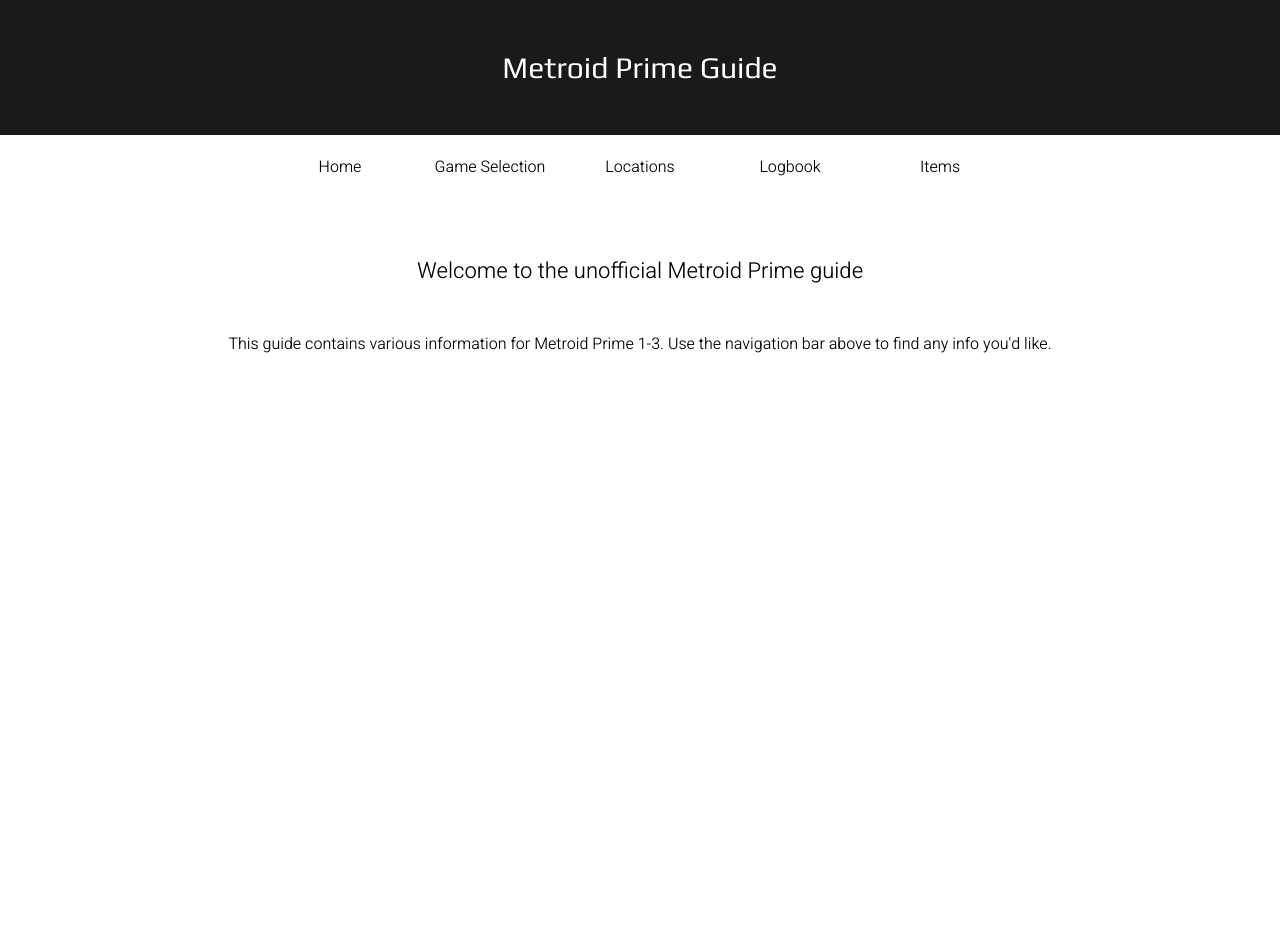
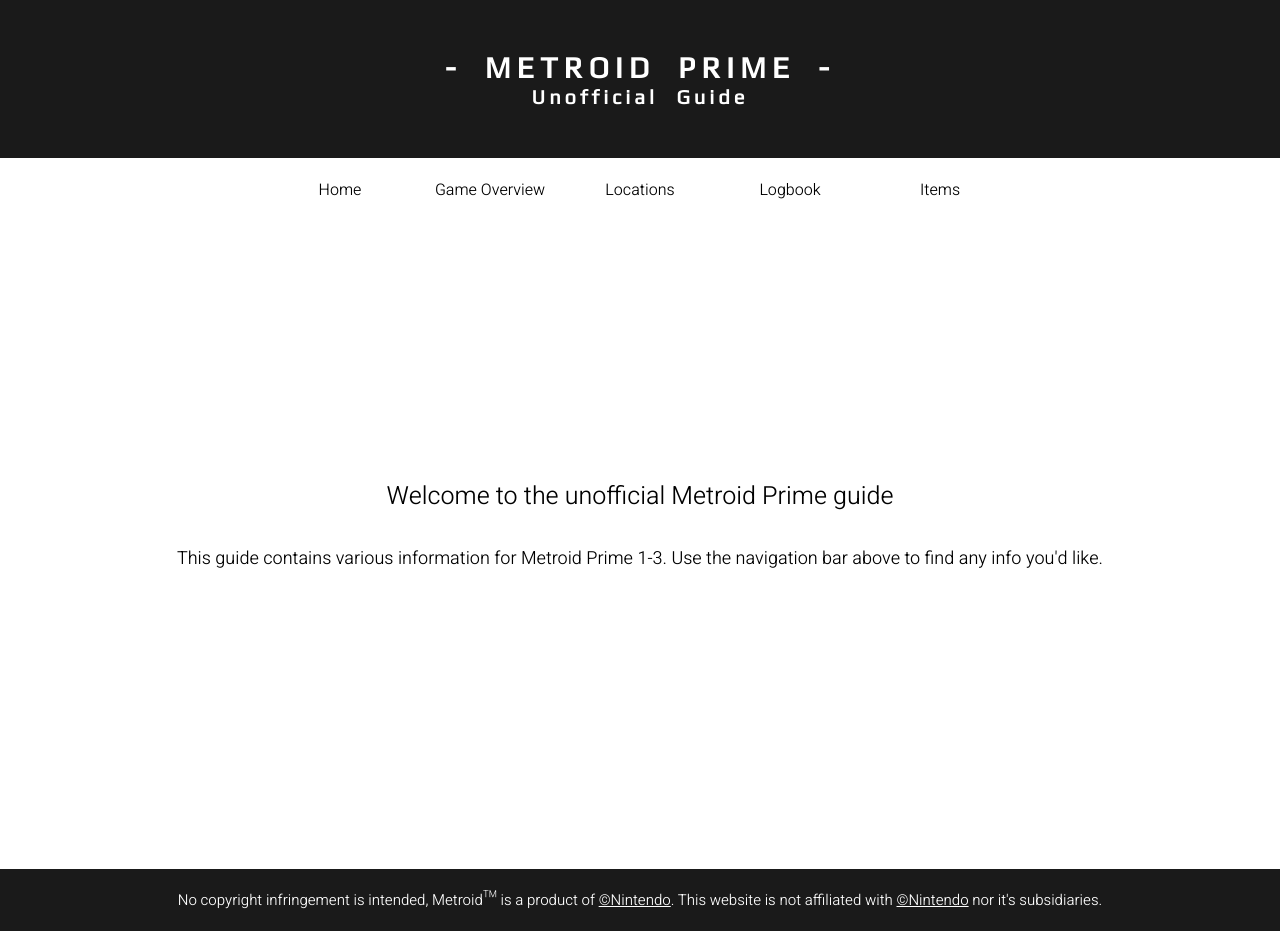
Before and after one commit to JadenRodriguez-tx/metroid-prime-guide, a plain HTML site: page main-page/index.html in a window 1280 px wide. Before the commit the page ends 800 px from the top, so only its background shows below. Drawn offline with Linux system fonts and the light colour scheme.

Commit message:
Modified design. Added disclaimer.

```diff
--- a/main-page/index.html
+++ b/main-page/index.html
@@ -18,24 +18,29 @@
 </head>
 
 <body>
-<h1>Metroid Prime Guide</h1>
+<header>
+    <h1>- METROID PRIME -</h1>
+    <h2>Unofficial Guide</h2>
+</header>
 
-<ul id="nav">
+<ul id="nav">                                               <!-- Add dropdowns for each navbar link -->
     <li><a href="/main-page/index.html">Home</a></li>
-    <li><a href="#">Game Selection</a></li>
+    <li><a href="#">Game Overview</a></li>
     <li><a href="#">Locations</a></li>
     <li><a href="#">Logbook</a></li>
     <li><a href="#">Items</a></li>
 </ul>
 
-<div id="welcome">
-    <p>Welcome to the unofficial Metroid Prime guide</p>
-</div>
+<p id="welcome">Welcome to the unofficial Metroid Prime guide</p>
 
-<div id="how-to-use">
-    <p>This guide contains various information for Metroid Prime 1-3. Use the navigation bar above to find any info you'd like.</p>
-</div>
-<!-- Add a box at the bottom of the page for the legal text, much like the header -->
+<p id="how-to-use">This guide contains various information for Metroid Prime 1-3. Use the navigation bar above to find any info you'd like.</p>
+
+<footer>
+    <p>
+    No copyright infringement is intended, Metroid&#8482; is a product of <a style="color: #fff;" href="https://switch.nintendo.com/your-next-game/?cid=A1011-01:ch=pdpd&gclid=Cj0KCQjwvqeUBhCBARIsAOdt45YTv4ROFM6D4QRSAWCEdbsL_M9yosmfTHagpAM2W2G1cjFBQNJ5VJ4aAuG1EALw_wcB" target="_blank">&#169;Nintendo</a>.
+    This website is not affiliated with <a style="color: #fff;" href="https://switch.nintendo.com/your-next-game/?cid=A1011-01:ch=pdpd&gclid=Cj0KCQjwvqeUBhCBARIsAOdt45YTv4ROFM6D4QRSAWCEdbsL_M9yosmfTHagpAM2W2G1cjFBQNJ5VJ4aAuG1EALw_wcB" target="_blank">&#169;Nintendo</a> nor it's subsidiaries.</a>
+    </p>
+</footer>
 </body>
 
 </html>
--- a/main-page/style.css
+++ b/main-page/style.css
@@ -8,15 +8,22 @@
     background: transparent;
 }
 
-h1 {
+header {
     font-family: 'Play', sans-serif;
     font-weight: 200;
     text-align: center;
     font-size: 30px;
+    letter-spacing: 6px;
+    word-spacing: 10px;
     color: #fff;
     background-color: #1a1a1a;
     margin-bottom: 20px;
     padding: 50px;
+}
+
+h2 {
+    font-size: 20px;
+    letter-spacing: 4px;
 }
 
 #nav {
@@ -56,28 +63,39 @@ a::before {
     transition: transform 0.8s ease;
   }
 
-  a:hover::before {
+a:hover::before {
     transform: scaleX(1);
-  }
+}
 
 #welcome {
     font-family: 'Heebo', sans-serif;
-    font-size: 22px;
+    font-size: 25px;
     text-align: center;
     position: relative;
     padding-top: 20px;
-    margin-top: 100px;
-    margin-bottom: 45px;
+    margin-top: 300px;
+    margin-bottom: 30px;
     animation-name: welcome-fade-in;
-    animation-duration: 2.5s;
+    animation-duration: 3s;
 }
 
 @keyframes welcome-fade-in {
-    0% {opacity: 0; bottom: 40px;}
+    0% {opacity: 0; bottom: 100px;}
     100% {opacity: 1; bottom: 0px;}
 }
 
 #how-to-use {
     font-family: 'Heebo', sans-serif;
+    font-size: 18px;
     text-align: center;
+    margin-bottom: 297px;
 }
+
+footer {
+    font-family: 'Heebo', sans-serif;
+    font-size: 15px;
+    text-align: center;
+    padding: 20px;
+    color: #fff;
+    background-color: #1a1a1a;
+}
```
